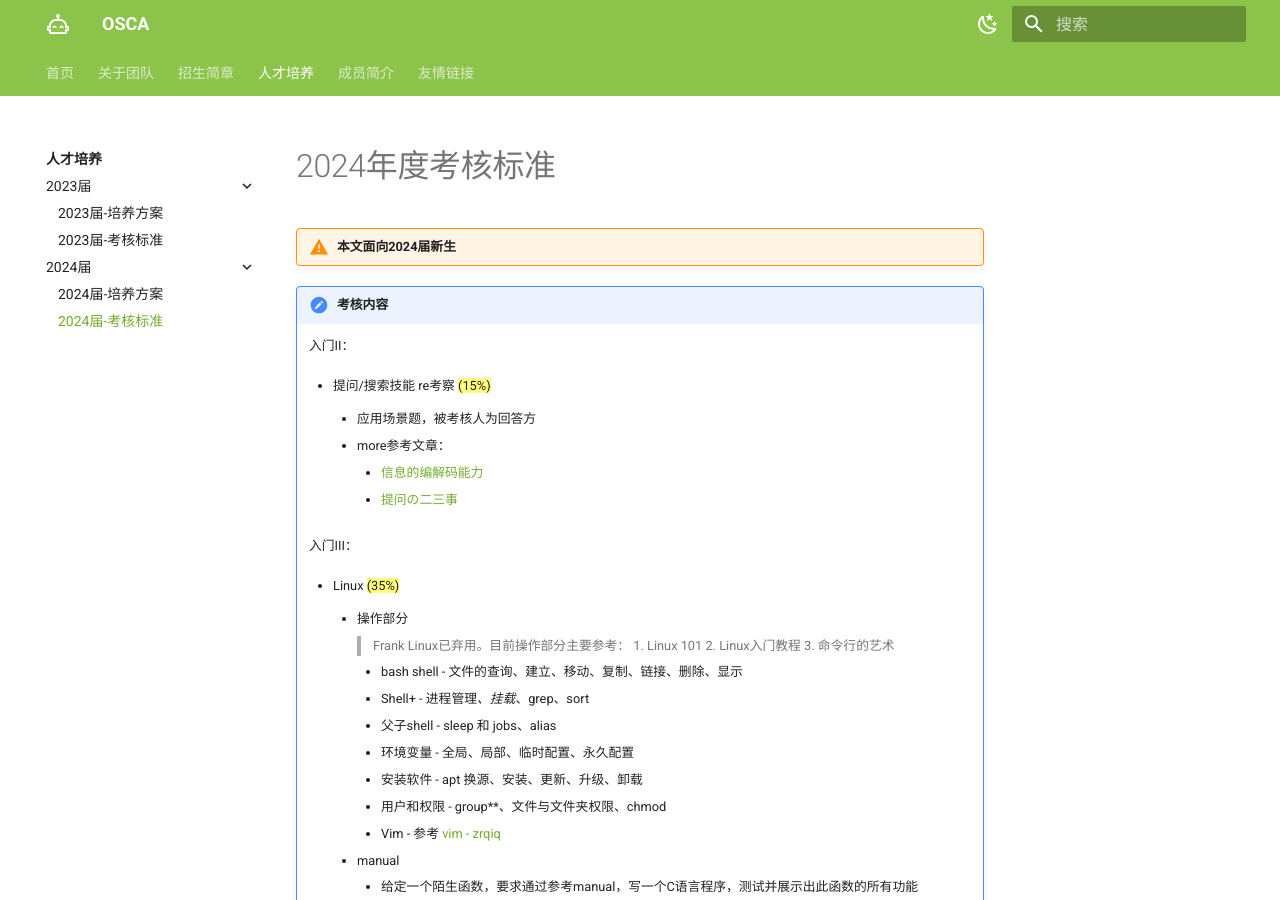
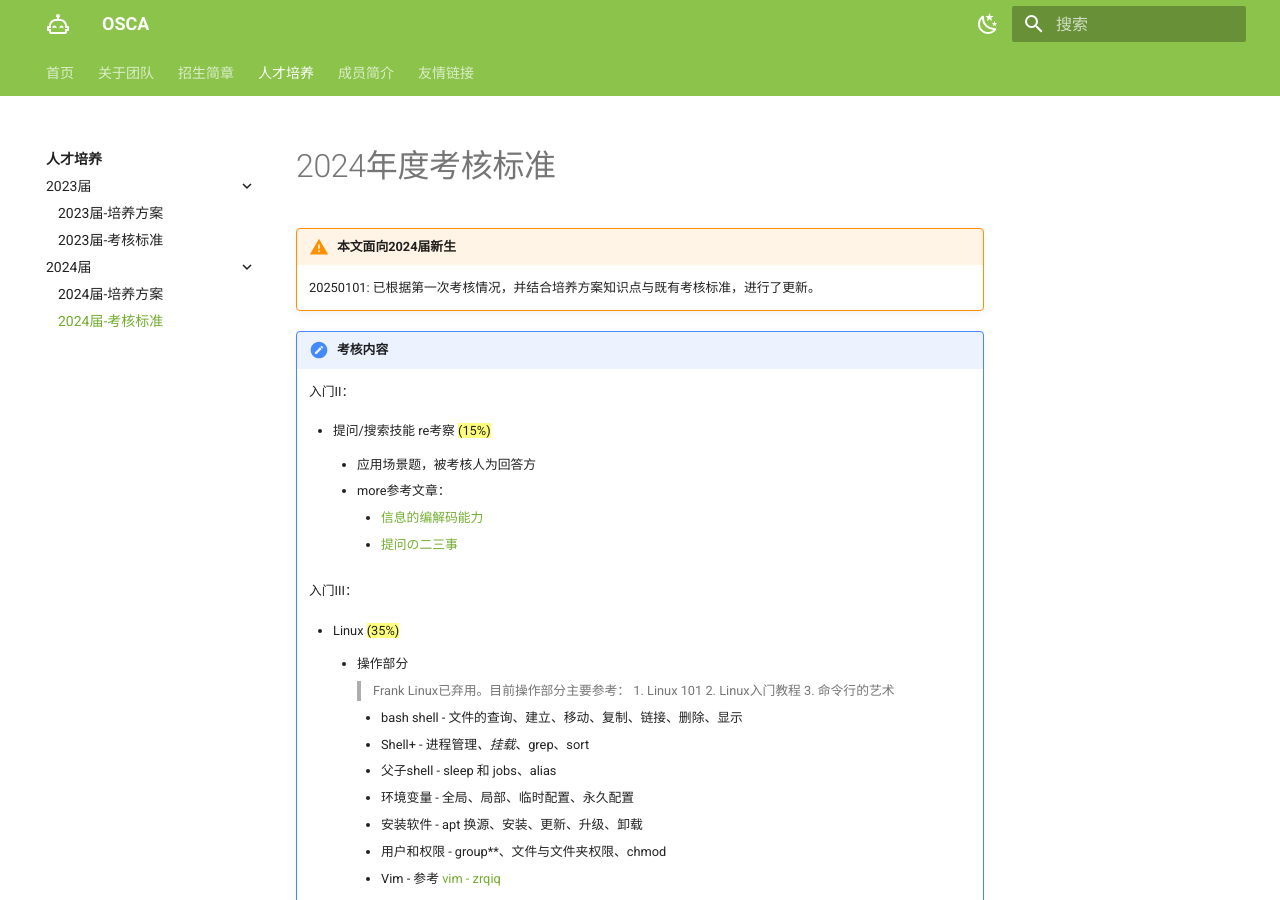
Before and after one commit to Haohahahaha/OSCA, an MkDocs documentation site: the page built from docs/guide/assessment-2024.md, in a window 1280 px wide and 900 px high. Built offline with MkDocs 1.6.1 and Material for MkDocs 9.7.7, drawn with Linux system fonts in a browser that asks for light colours; emoji names are drawn with the system emoji font.

Commit message:
2025-01-01_17:27:06 update

```diff
--- a/docs/guide/assessment-2024.md
+++ b/docs/guide/assessment-2024.md
@@ -1,6 +1,7 @@
 # 2024年度考核标准
 
 !!! warning "本文面向2024届新生"
+	20250101: 已根据第一次考核情况，并结合培养方案知识点与既有考核标准，进行了更新。
 
 !!! note "考核内容"
 
```
